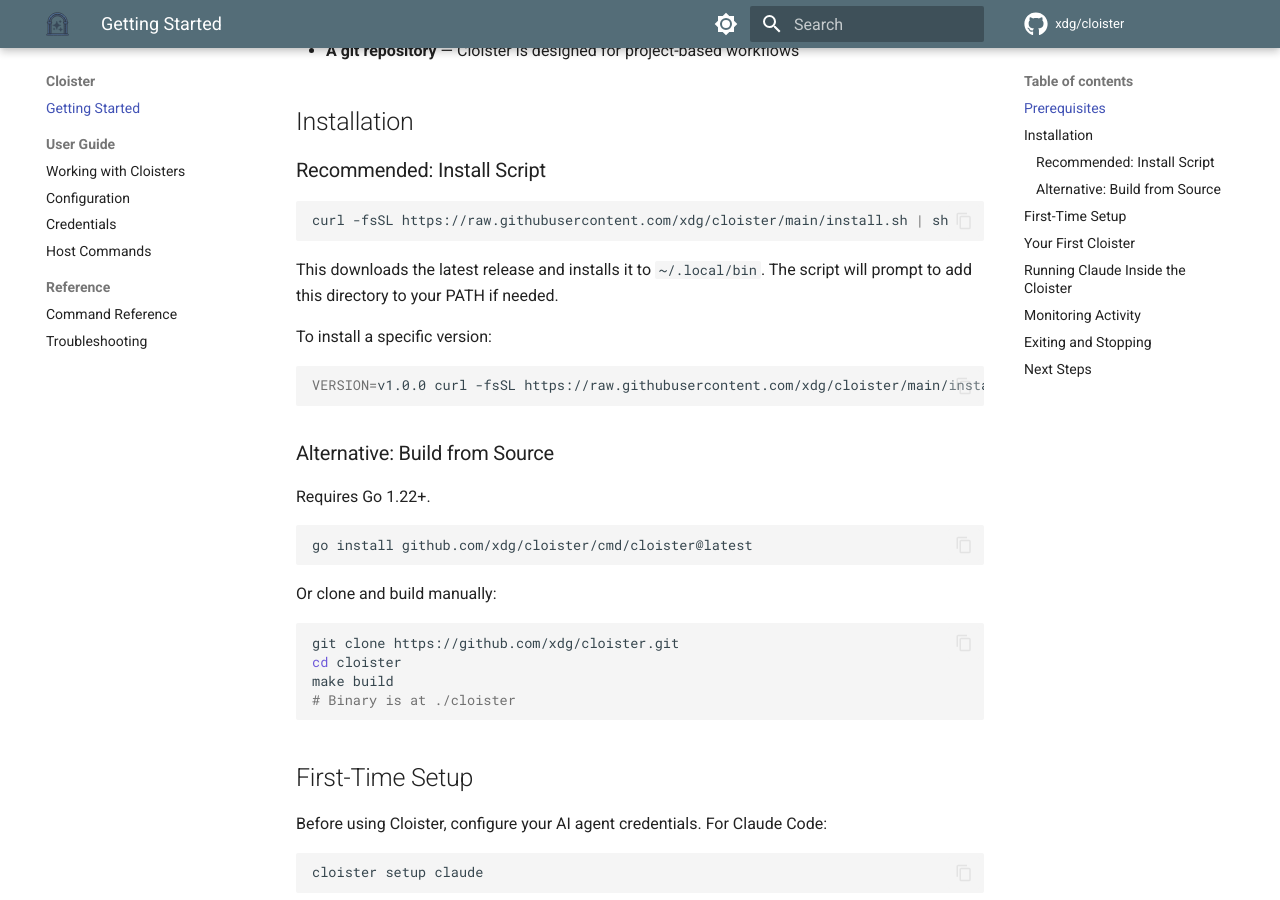
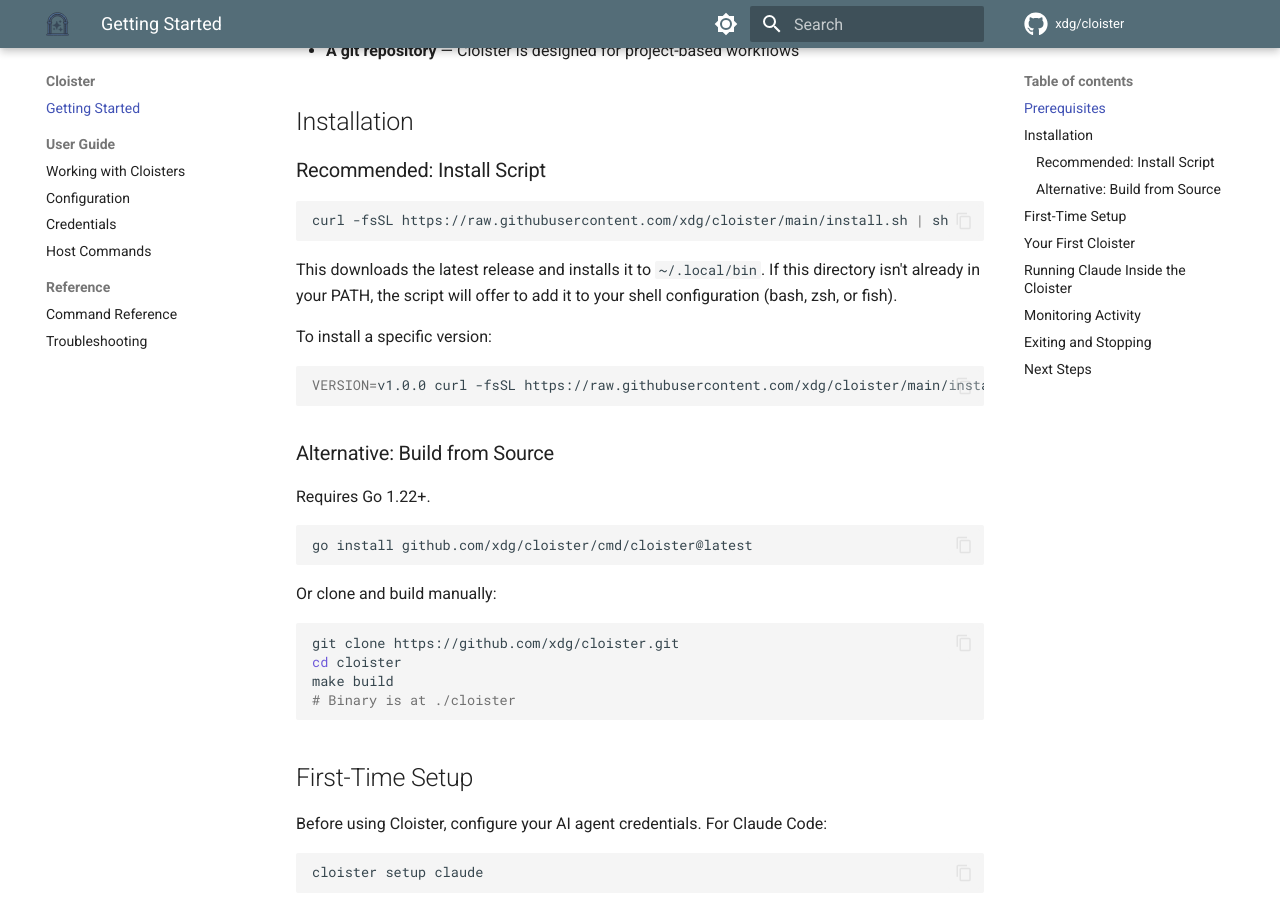
Before and after one commit to xdg/cloister, an MkDocs documentation site: the page built from docs/getting-started.md, in a window 1280 px wide and 900 px high, scrolled down 317 px. Built offline with MkDocs 1.6.1 and Material for MkDocs 9.7.7, drawn with Linux system fonts in a browser that asks for light colours; comment, search, counter and statistics services are not loaded.

Commit message:
Clarify PATH handling in install documentation
https://claude.ai/code/session_01LZBb21UcMQuTAew4UD17B8

````diff
--- a/docs/getting-started.md
+++ b/docs/getting-started.md
@@ -15,7 +15,7 @@ This guide walks you through installing Cloister and running your first sandboxe
 curl -fsSL https://raw.githubusercontent.com/xdg/cloister/main/install.sh | sh
 ```
 
-This downloads the latest release and installs it to `~/.local/bin`. The script will prompt to add this directory to your PATH if needed.
+This downloads the latest release and installs it to `~/.local/bin`. If this directory isn't already in your PATH, the script will offer to add it to your shell configuration (bash, zsh, or fish).
 
 To install a specific version:
 
````
Also changed, not shown: README.md (+1 -1 lines).
